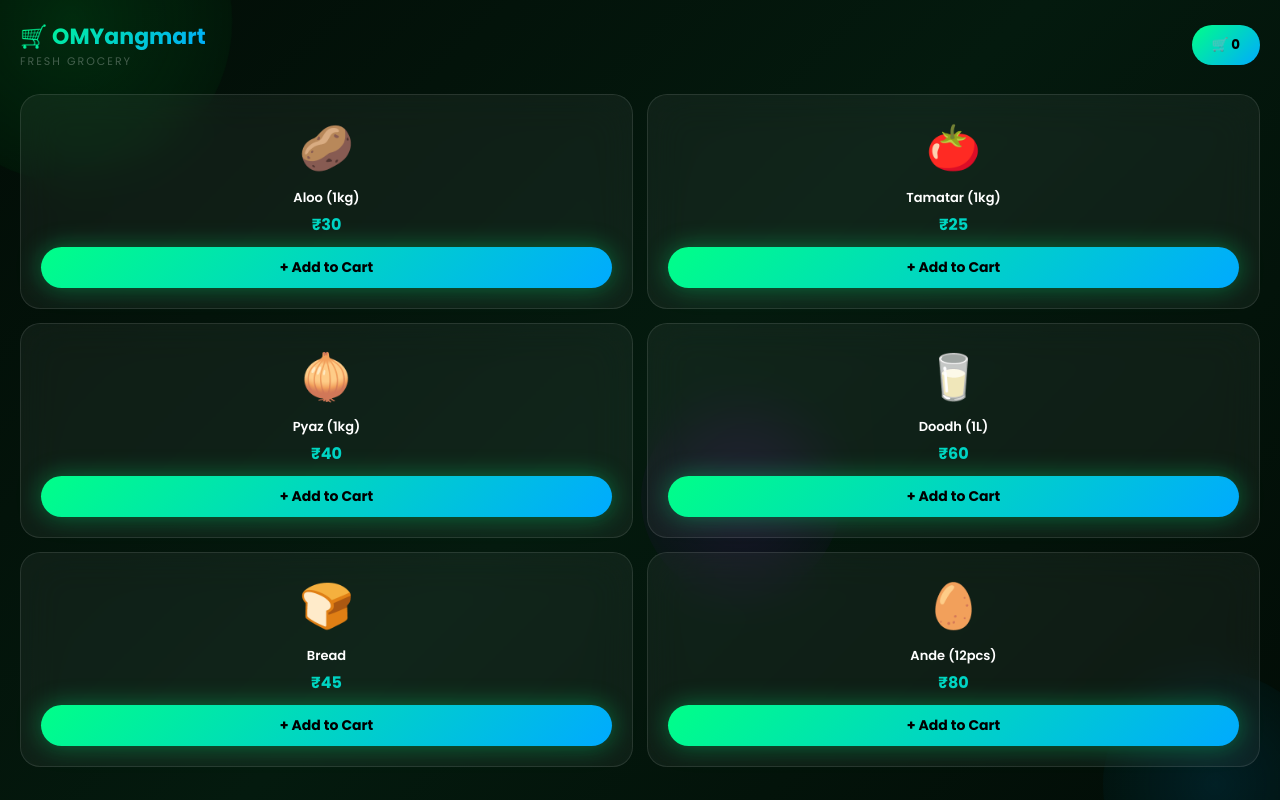
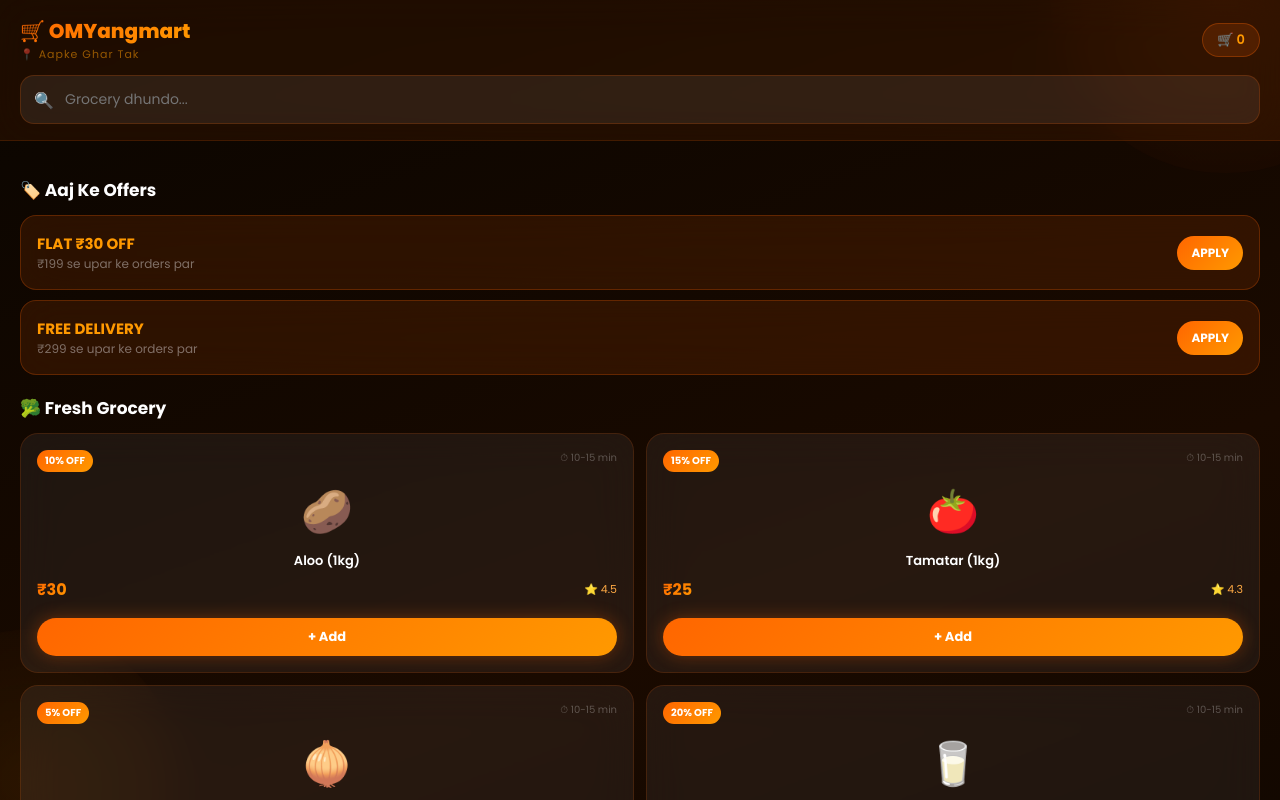
Before and after one commit to ashishkumarbihar2026-alt/omyangmart, a React (Vite) app: page / in a window 1280 px wide. Shown: the top 800 px of the page. Built offline with nearby package versions, Linux system fonts and the light colour scheme.

Commit message:
Update Home.jsx

```diff
--- a/src/pages/Home.jsx
+++ b/src/pages/Home.jsx
@@ -2,64 +2,113 @@ import { useState } from 'react'
 import { useNavigate } from 'react-router-dom'
 
 const products = [
-  { id: 1, name: 'Aloo (1kg)', price: 30, emoji: '🥔' },
-  { id: 2, name: 'Tamatar (1kg)', price: 25, emoji: '🍅' },
-  { id: 3, name: 'Pyaz (1kg)', price: 40, emoji: '🧅' },
-  { id: 4, name: 'Doodh (1L)', price: 60, emoji: '🥛' },
-  { id: 5, name: 'Bread', price: 45, emoji: '🍞' },
-  { id: 6, name: 'Ande (12pcs)', price: 80, emoji: '🥚' },
+  { id: 1, name: 'Aloo (1kg)', price: 30, emoji: '🥔', rating: 4.5, time: '10-15 min', off: '10% OFF' },
+  { id: 2, name: 'Tamatar (1kg)', price: 25, emoji: '🍅', rating: 4.3, time: '10-15 min', off: '15% OFF' },
+  { id: 3, name: 'Pyaz (1kg)', price: 40, emoji: '🧅', rating: 4.6, time: '10-15 min', off: '5% OFF' },
+  { id: 4, name: 'Doodh (1L)', price: 60, emoji: '🥛', rating: 4.8, time: '10-15 min', off: '20% OFF' },
+  { id: 5, name: 'Bread', price: 45, emoji: '🍞', rating: 4.2, time: '10-15 min', off: '10% OFF' },
+  { id: 6, name: 'Ande (12pcs)', price: 80, emoji: '🥚', rating: 4.7, time: '10-15 min', off: '12% OFF' },
 ]
 
 const styles = `
-  @import url('https://fonts.googleapis.com/css2?family=Poppins:wght@300;400;600;700&display=swap');
-  * { margin: 0; padding: 0; box-sizing: border-box; }
-  body { font-family: 'Poppins', sans-serif; }
-  @keyframes float1 { 0%,100%{transform:translate(0,0) scale(1)} 50%{transform:translate(30px,-40px) scale(1.1)} }
-  @keyframes float2 { 0%,100%{transform:translate(0,0) scale(1)} 50%{transform:translate(-20px,30px) scale(0.9)} }
-  @keyframes float3 { 0%,100%{transform:translate(0,0)} 50%{transform:translate(15px,-25px)} }
-  @keyframes fadeIn { from{opacity:0;transform:translateY(20px)} to{opacity:1;transform:translateY(0)} }
-  @keyframes pulse { 0%,100%{box-shadow:0 0 20px #00ff8844} 50%{box-shadow:0 0 40px #00ff88aa} }
-  .orb1{position:fixed;width:300px;height:300px;border-radius:50%;background:radial-gradient(circle,#00ff4420,transparent);top:-100px;left:-100px;animation:float1 8s ease-in-out infinite;pointer-events:none;z-index:0}
-  .orb2{position:fixed;width:250px;height:250px;border-radius:50%;background:radial-gradient(circle,#00aaff20,transparent);bottom:-80px;right:-80px;animation:float2 10s ease-in-out infinite;pointer-events:none;z-index:0}
-  .orb3{position:fixed;width:200px;height:200px;border-radius:50%;background:radial-gradient(circle,#aa00ff20,transparent);top:50%;left:50%;animation:float3 6s ease-in-out infinite;pointer-events:none;z-index:0}
-  .card{background:rgba(255,255,255,0.05);backdrop-filter:blur(20px);border:1px solid rgba(255,255,255,0.1);border-radius:20px;padding:20px;text-align:center;animation:fadeIn 0.5s ease forwards;transition:transform 0.3s,box-shadow 0.3s}
-  .card:hover{transform:translateY(-5px);box-shadow:0 20px 40px rgba(0,255,136,0.15)}
-  .add-btn{background:linear-gradient(135deg,#00ff88,#00aaff);color:#000;border:none;padding:10px 0;border-radius:30px;font-weight:700;font-size:14px;width:100%;cursor:pointer;margin-top:10px;animation:pulse 2s infinite;font-family:'Poppins',sans-serif}
-  .cart-btn{background:linear-gradient(135deg,#00ff88,#00aaff);color:#000;border:none;padding:10px 20px;border-radius:30px;font-weight:700;cursor:pointer;font-family:'Poppins',sans-serif}
-  .header{display:flex;justify-content:space-between;align-items:center;margin-bottom:24px;position:relative;z-index:1}
+  @import url('https://fonts.googleapis.com/css2?family=Poppins:wght@300;400;600;700;800&display=swap');
+  *{margin:0;padding:0;box-sizing:border-box}
+  body{font-family:'Poppins',sans-serif}
+  @keyframes float1{0%,100%{transform:translate(0,0)}50%{transform:translate(30px,-40px)}}
+  @keyframes float2{0%,100%{transform:translate(0,0)}50%{transform:translate(-20px,30px)}}
+  @keyframes fadeUp{from{opacity:0;transform:translateY(20px)}to{opacity:1;transform:translateY(0)}}
+  @keyframes pulse{0%,100%{box-shadow:0 0 15px #ff660044}50%{box-shadow:0 0 30px #ff6600aa}}
+  .orb1{position:fixed;width:350px;height:350px;border-radius:50%;background:radial-gradient(circle,#ff660015,transparent);top:-150px;right:-100px;animation:float1 8s ease-in-out infinite;pointer-events:none;z-index:0}
+  .orb2{position:fixed;width:300px;height:300px;border-radius:50%;background:radial-gradient(circle,#ff990015,transparent);bottom:-100px;left:-100px;animation:float2 10s ease-in-out infinite;pointer-events:none;z-index:0}
+  .search-bar{width:100%;padding:13px 16px 13px 44px;border-radius:14px;border:1px solid rgba(255,102,0,0.2);background:rgba(255,255,255,0.07);color:white;font-size:14px;font-family:'Poppins',sans-serif;outline:none;box-sizing:border-box}
+  .offer-badge{background:linear-gradient(135deg,#ff6600,#ff9900);color:white;font-size:10px;font-weight:700;padding:3px 8px;border-radius:20px}
+  .card{background:rgba(255,255,255,0.06);backdrop-filter:blur(20px);border:1px solid rgba(255,102,0,0.15);border-radius:18px;padding:16px;animation:fadeUp 0.4s ease forwards;transition:transform 0.3s,box-shadow 0.3s;cursor:pointer}
+  .card:active{transform:scale(0.97)}
+  .add-btn{background:linear-gradient(135deg,#ff6600,#ff9900);color:white;border:none;padding:9px 0;border-radius:25px;font-weight:700;font-size:13px;width:100%;cursor:pointer;margin-top:10px;font-family:'Poppins',sans-serif;animation:pulse 2s infinite}
+  .cart-fab{position:fixed;bottom:24px;right:20px;background:linear-gradient(135deg,#ff6600,#ff9900);color:white;border:none;padding:14px 20px;border-radius:30px;font-weight:700;font-size:15px;cursor:pointer;z-index:100;box-shadow:0 8px 30px #ff660055;font-family:'Poppins',sans-serif}
+  .section-title{font-size:17px;font-weight:700;margin:20px 0 12px;color:white}
+  .offer-card{background:rgba(255,102,0,0.12);backdrop-filter:blur(20px);border:1px solid rgba(255,102,0,0.25);border-radius:16px;padding:16px;margin-bottom:10px;display:flex;justify-content:space-between;align-items:center}
 `
 
 export default function Home() {
   const [cart, setCart] = useState([])
+  const [search, setSearch] = useState('')
   const navigate = useNavigate()
+
+  const filtered = products.filter(p => p.name.toLowerCase().includes(search.toLowerCase()))
 
   const addToCart = (product) => {
     setCart([...cart, product])
   }
 
   return (
-    <div style={{ background: 'linear-gradient(135deg, #020c06 0%, #041a0e 50%, #020c06 100%)', minHeight: '100vh', color: 'white', padding: '20px', fontFamily: 'Poppins, sans-serif' }}>
+    <div style={{ background: 'linear-gradient(160deg,#0a0500 0%,#1a0a00 50%,#0a0500 100%)', minHeight: '100vh', color: 'white', paddingBottom: '100px', fontFamily: 'Poppins,sans-serif' }}>
       <style>{styles}</style>
-      <div className="orb1" /><div className="orb2" /><div className="orb3" />
-      <div className="header">
+      <div className="orb1" /><div className="orb2" />
+
+      {/* Header */}
+      <div style={{ background: 'rgba(255,102,0,0.08)', backdropFilter: 'blur(20px)', borderBottom: '1px solid rgba(255,102,0,0.15)', padding: '16px 20px', position: 'sticky', top: 0, zIndex: 50 }}>
+        <div style={{ display: 'flex', justifyContent: 'space-between', alignItems: 'center', marginBottom: '12px' }}>
           <div>
-          <div style={{ fontSize: '22px', fontWeight: '700', background: 'linear-gradient(135deg,#00ff88,#00aaff)', WebkitBackgroundClip: 'text', WebkitTextFillColor: 'transparent' }}>🛒 OMYangmart</div>
-          <div style={{ fontSize: '11px', color: '#ffffff44', letterSpacing: '2px' }}>FRESH GROCERY</div>
+            <div style={{ fontSize: '20px', fontWeight: '800', background: 'linear-gradient(135deg,#ff6600,#ff9900)', WebkitBackgroundClip: 'text', WebkitTextFillColor: 'transparent' }}>🛒 OMYangmart</div>
+            <div style={{ fontSize: '11px', color: '#ff990088', letterSpacing: '1px' }}>📍 Aapke Ghar Tak</div>
           </div>
-        <button className="cart-btn" onClick={() => navigate('/cart')}>
+          <div style={{ background: 'rgba(255,102,0,0.15)', border: '1px solid rgba(255,102,0,0.3)', borderRadius: '20px', padding: '6px 14px', fontSize: '13px', fontWeight: '600', color: '#ff9900' }}>
             🛒 {cart.length}
-        </button>
           </div>
-      <div style={{ display: 'grid', gridTemplateColumns: '1fr 1fr', gap: '14px', position: 'relative', zIndex: 1 }}>
-        {products.map((p, i) => (
-          <div key={p.id} className="card" style={{ animationDelay: `${i * 0.1}s` }}>
-            <div style={{ fontSize: '44px', marginBottom: '8px' }}>{p.emoji}</div>
-            <div style={{ fontWeight: '600', fontSize: '13px', marginBottom: '4px' }}>{p.name}</div>
-            <div style={{ background: 'linear-gradient(135deg,#00ff88,#00aaff)', WebkitBackgroundClip: 'text', WebkitTextFillColor: 'transparent', fontWeight: '700', fontSize: '16px' }}>₹{p.price}</div>
-            <button className="add-btn" onClick={() => addToCart(p)}>+ Add to Cart</button>
+        </div>
+        <div style={{ position: 'relative' }}>
+          <span style={{ position: 'absolute', left: '14px', top: '50%', transform: 'translateY(-50%)', fontSize: '16px' }}>🔍</span>
+          <input className="search-bar" placeholder="Grocery dhundo..." value={search} onChange={e => setSearch(e.target.value)} />
+        </div>
+      </div>
+
+      <div style={{ padding: '16px 20px', position: 'relative', zIndex: 1 }}>
+
+        {/* Offers Section */}
+        <div className="section-title">🏷️ Aaj Ke Offers</div>
+        <div className="offer-card">
+          <div>
+            <div style={{ fontWeight: '700', fontSize: '15px', color: '#ff9900' }}>FLAT ₹30 OFF</div>
+            <div style={{ fontSize: '12px', color: '#ffffff66' }}>₹199 se upar ke orders par</div>
+          </div>
+          <div style={{ background: 'linear-gradient(135deg,#ff6600,#ff9900)', padding: '8px 14px', borderRadius: '20px', fontSize: '12px', fontWeight: '700', color: 'white' }}>APPLY</div>
+        </div>
+        <div className="offer-card">
+          <div>
+            <div style={{ fontWeight: '700', fontSize: '15px', color: '#ff9900' }}>FREE DELIVERY</div>
+            <div style={{ fontSize: '12px', color: '#ffffff66' }}>₹299 se upar ke orders par</div>
+          </div>
+          <div style={{ background: 'linear-gradient(135deg,#ff6600,#ff9900)', padding: '8px 14px', borderRadius: '20px', fontSize: '12px', fontWeight: '700', color: 'white' }}>APPLY</div>
+        </div>
+
+        {/* Products */}
+        <div className="section-title">🥦 Fresh Grocery</div>
+        <div style={{ display: 'grid', gridTemplateColumns: '1fr 1fr', gap: '12px' }}>
+          {filtered.map((p, i) => (
+            <div key={p.id} className="card" style={{ animationDelay: `${i * 0.08}s` }}>
+              <div style={{ display: 'flex', justifyContent: 'space-between', alignItems: 'flex-start', marginBottom: '8px' }}>
+                <span className="offer-badge">{p.off}</span>
+                <span style={{ fontSize: '10px', color: '#ffffff44' }}>⏱ {p.time}</span>
+              </div>
+              <div style={{ fontSize: '42px', textAlign: 'center', margin: '8px 0' }}>{p.emoji}</div>
+              <div style={{ fontWeight: '600', fontSize: '13px', textAlign: 'center' }}>{p.name}</div>
+              <div style={{ display: 'flex', justifyContent: 'space-between', alignItems: 'center', margin: '6px 0' }}>
+                <span style={{ background: 'linear-gradient(135deg,#ff6600,#ff9900)', WebkitBackgroundClip: 'text', WebkitTextFillColor: 'transparent', fontWeight: '700', fontSize: '16px' }}>₹{p.price}</span>
+                <span style={{ fontSize: '11px', color: '#ffaa44' }}>⭐ {p.rating}</span>
+              </div>
+              <button className="add-btn" onClick={() => addToCart(p)}>+ Add</button>
             </div>
           ))}
         </div>
       </div>
+
+      {/* Floating Cart Button */}
+      {cart.length > 0 && (
+        <button className="cart-fab" onClick={() => navigate('/cart')}>
+          🛒 {cart.length} items · Cart Dekho →
+        </button>
+      )}
+    </div>
   )
       }
```
Lines whose indentation alone changed are shown as unchanged.
